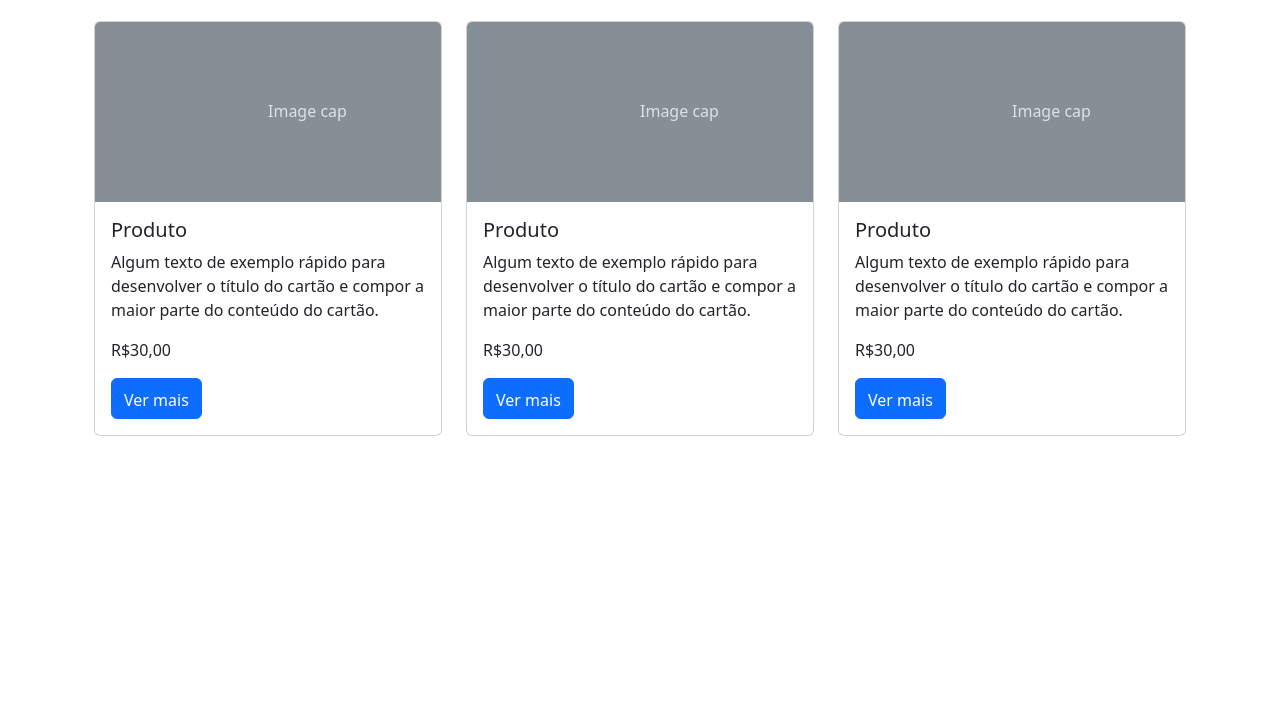
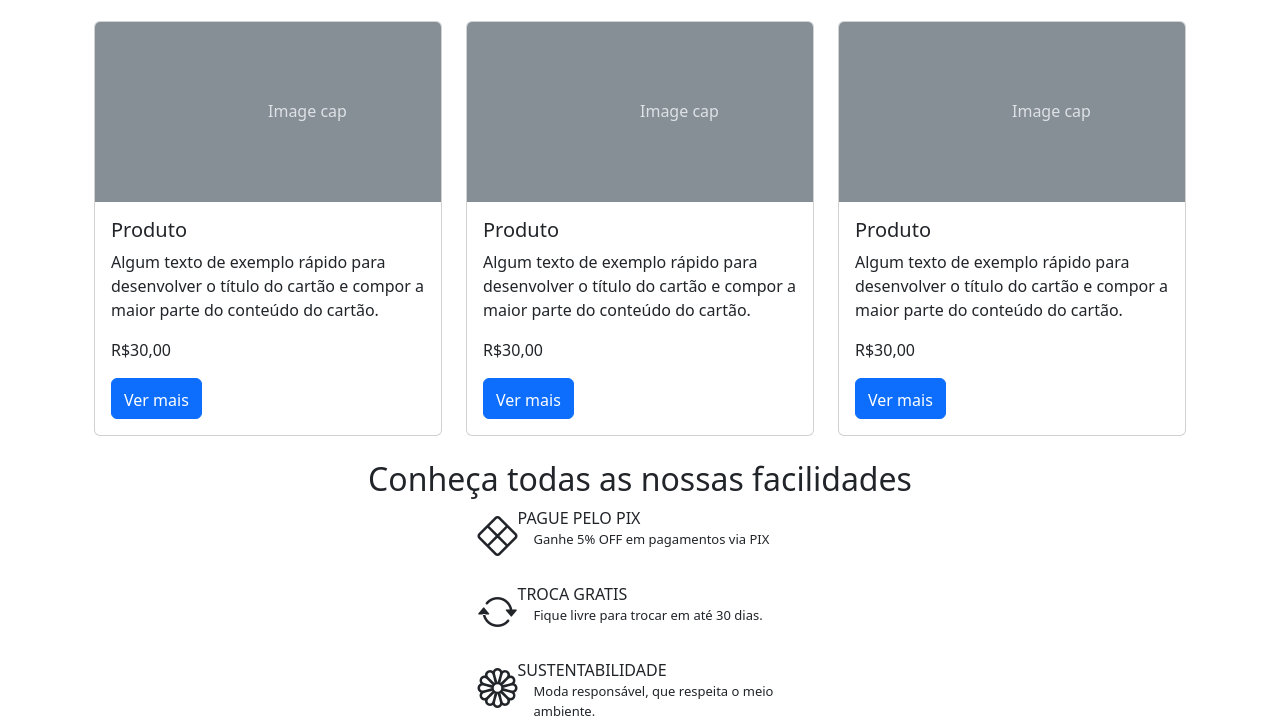
Before and after one commit to Waldst0n/Meteora, a plain HTML site: page index.html in a window 1280 px wide. Shown: the part 1468-2189 px from the top of the page. Before the commit the page ends 1904 px from the top, so only its background shows below. Drawn offline with nearby package versions, Linux system fonts and the light colour scheme.

Commit message:
first commit

```diff
--- a/index.html
+++ b/index.html
@@ -7,6 +7,8 @@
       rel="stylesheet"
       href="	https://cdn.jsdelivr.net/npm/bootstrap@5.3.1/dist/css/bootstrap.min.css"
     />
+    <link rel="stylesheet" href="./style.css">
+    <link rel="stylesheet" href="https://cdn.jsdelivr.net/npm/bootstrap-icons@1.10.5/font/bootstrap-icons.css">
 
     <title>Meteora</title>
   </head>
@@ -600,7 +602,37 @@
         </div>
       </div>
 
+     <section >
+        <h2 class="text-center">Conheça todas as nossas facilidades</h2>
 
+        <div class="d-flex flex-column align-items-center gap-3 ">
+          <div class="divs-facilidades d-flex">
+
+            <div><i class="bi bi-x-diamond fs-1"></i></div>
+            <div>
+            <div>PAGUE PELO PIX</div>
+            <div class="texto-menor ms-3">Ganhe 5% OFF em
+              pagamentos via PIX </div>
+          </div>
+          </div>
+          <div class="divs-facilidades d-flex">
+
+            <div><i class="bi bi-arrow-repeat fs-1"></i></div>
+            <div>
+            <div>TROCA GRATIS</div>
+            <div class="texto-menor ms-3">Fique livre para trocar em até 30 dias. </div>
+          </div>
+          </div>
+          <div class="divs-facilidades d-flex">
+
+            <div><i class="bi bi-flower1 fs-1"></i></div>
+            <div>
+            <div>SUSTENTABILIDADE</div>
+            <div class="texto-menor ms-3">Moda responsável, que respeita o meio ambiente.</div>
+          </div>
+          </div>
+        </div>
+     </section>
 
     <script
       src="https://cdn.jsdelivr.net/npm/bootstrap@5.3.1/dist/js/bootstrap.bundle.min.js"
--- /dev/null
+++ b/style.css
@@ -0,0 +1,7 @@
+.texto-menor {
+  font-size: 13px;
+}
+
+.divs-facilidades {
+  width: 325px;
+}
```
